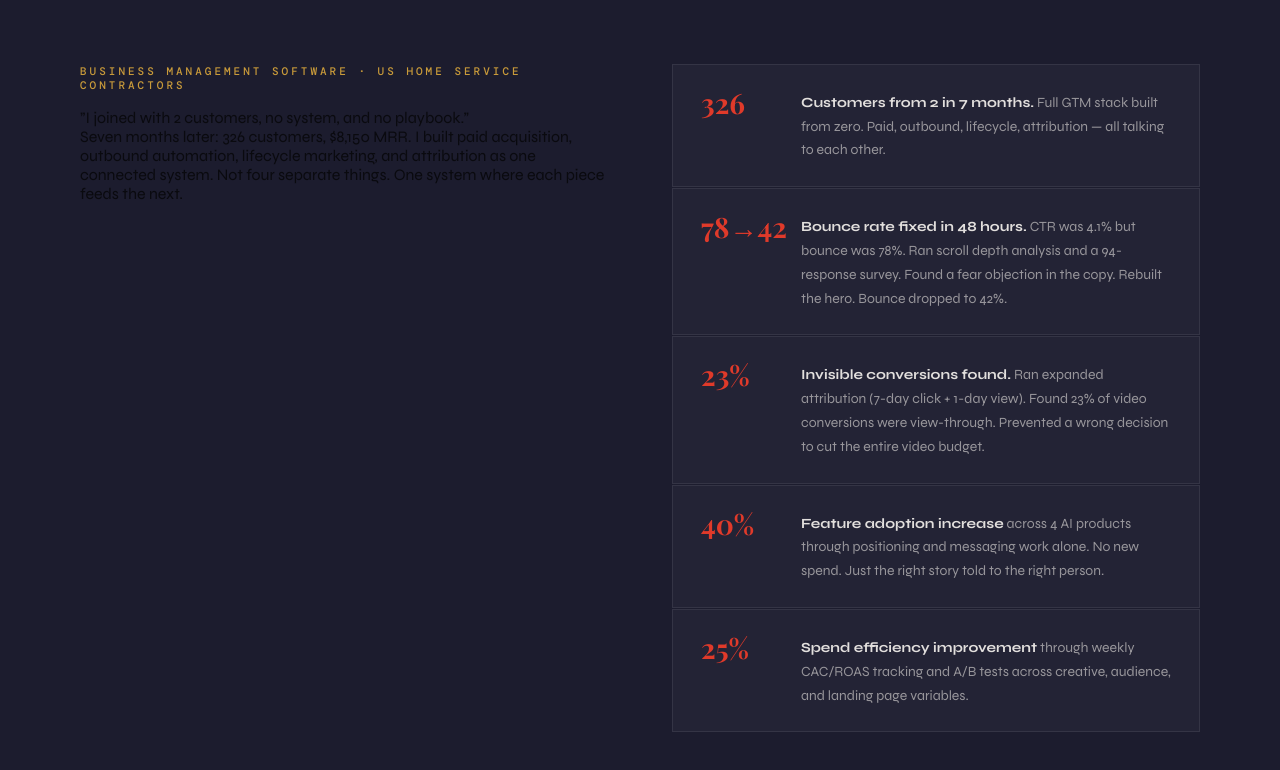
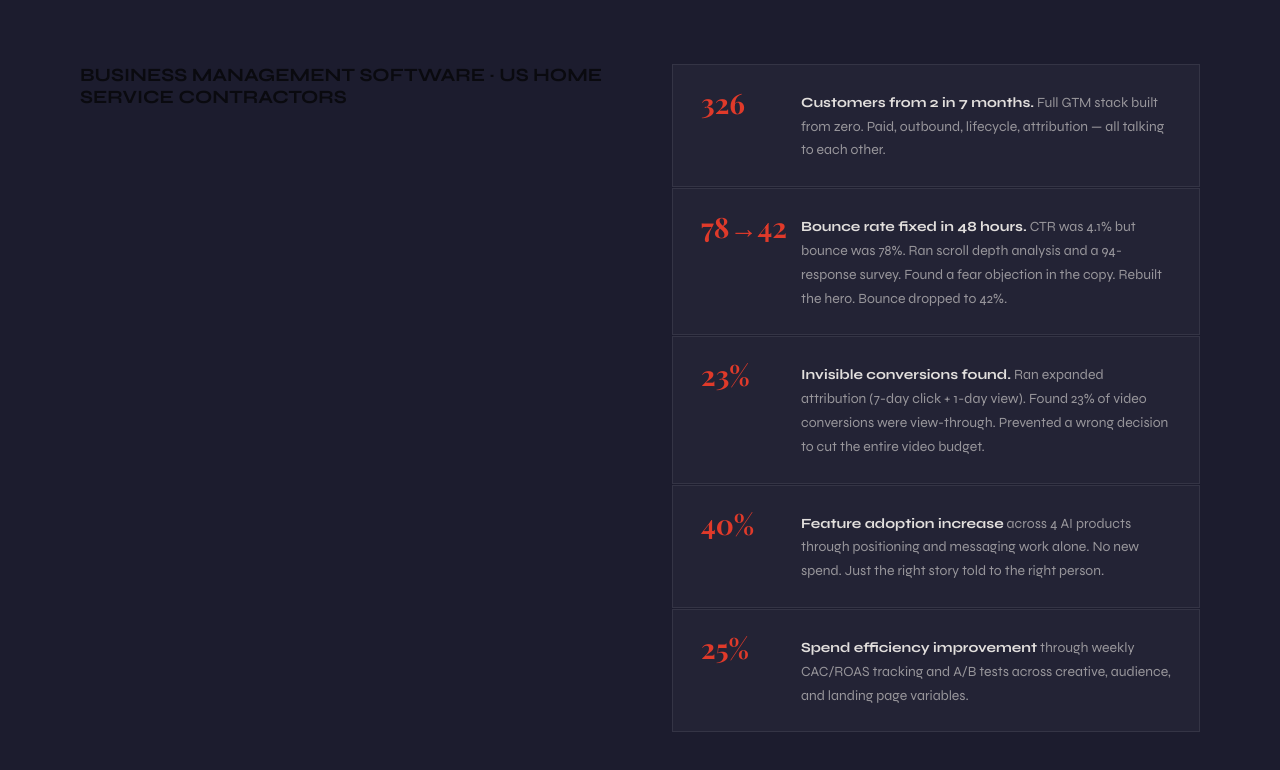
Before and after one commit to indusaharan625-prog/portfolio, a plain HTML site: page index.html in a window 1280 px wide. Shown: the part 2149-2919 px from the top of the page. Drawn offline with nearby package versions, Linux system fonts and the light colour scheme; a web font is replaced by a local one.

Commit message:
Remove work story text, make org label visible in bright yellow
Co-Authored-By: Claude Opus 4.6 (1M context) <noreply@anthropic.com>

```diff
--- a/index.html
+++ b/index.html
@@ -232,11 +232,7 @@ section { padding: 112px 80px; position: relative; z-index: 1; }
     <em>did, with numbers.</em>
   </h2>
   <div class="work-story">
-    <div class="reveal">
-      <div class="work-org">Business management software · US home service contractors</div>
-      <p class=”work-story-title” style=”color:#FFFFFF;”>”I joined with 2 customers, no system, and no playbook.”</p>
-      <p class=”work-story-body” style=”color:rgba(247,244,239,0.85);”>Seven months later: 326 customers, $8,150 MRR. I built paid acquisition, outbound automation, lifecycle marketing, and attribution as one connected system. Not four separate things. One system where each piece feeds the next.</p>
-    </div>
+    <h3 style=”color: #FFD700 !important; font-size: 14px; font-weight: 700; letter-spacing: 3px; text-transform: uppercase; margin-bottom: 16px; opacity: 1 !important; transform: none !important;”>BUSINESS MANAGEMENT SOFTWARE · US HOME SERVICE CONTRACTORS</h3>
     <div class="work-wins reveal reveal-d1">
       <div class="work-win">
         <div class="work-win-stat">326</div>
```
